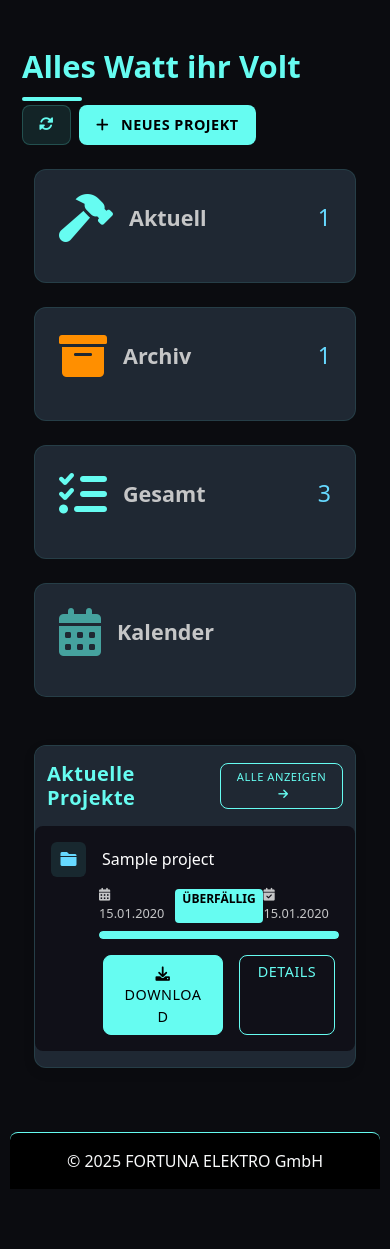
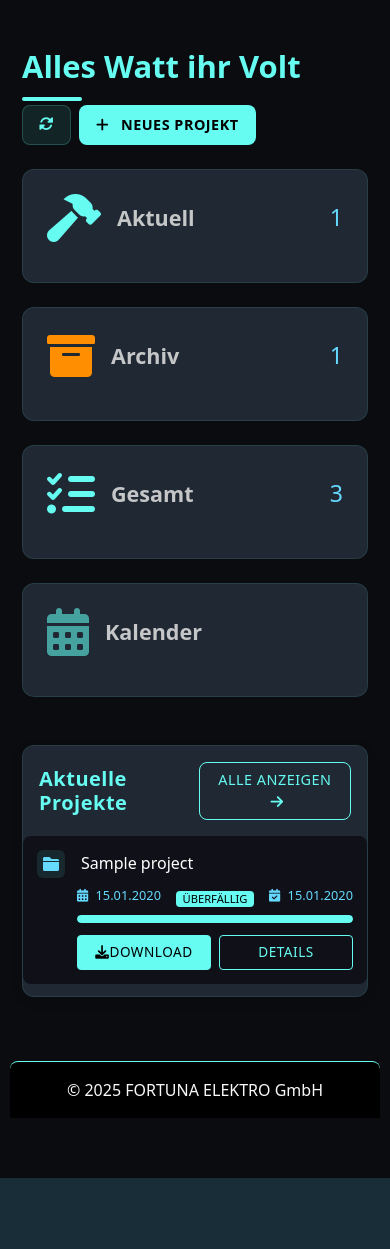
Before and after one commit to Lightmaker777/FORTUNA_ELECTRO, a Flask app: template app/templates/dashboard/index.html in a window 390 px wide. Shown: the part 68-1317 px from the top of the page. After the commit the page ends 1246 px from the top, so only its background shows below. Run offline with Flask 3, Linux system fonts and the light colour scheme; tables that the repository leaves empty hold one stand-in row (values such as "Sample post"); the template is opened without the code that fills it: values that come from a table or form of the project are taken from there, most other values are stand-ins (such as "Sample title", 1, 10 or a date in 2020).

Commit message:
mobile responsive update

```diff
--- a/app/templates/dashboard/index.html
+++ b/app/templates/dashboard/index.html
@@ -558,7 +558,7 @@
 
 <style>
 
-/* Responsive styling for Aktuelle Projekte */
+/* Improved Mobile Responsive Styling */
 
 /* Base improvements for the project table */
 .table-responsive {
@@ -568,11 +568,12 @@
     border-radius: var(--border-radius-md);
 }
 
+/* Project Cards for Mobile */
 .project-card-mobile {
-    padding: 1rem;
+    padding: 0.875rem;
     background-color: #101018;
     border-radius: 0.5rem;
-    margin-bottom: 1rem;
+    margin-bottom: 0.75rem;
 }
 
 /* Project header (name and icon) */
@@ -582,203 +583,182 @@
     margin-bottom: 0.5rem;
 }
 
+.project-card-header .project-icon {
+    width: 28px;
+    height: 28px;
+    min-width: 28px;
+    margin-right: 0.75rem;
+}
+
 .project-card-body {
-    padding-left: 3rem; /* Align with the icon */
-}
-
+    padding-left: 2.5rem; /* Align with the icon */
+}
+
+/* Improved date display */
 .project-meta {
     display: flex;
     justify-content: space-between;
-    margin-bottom: 0.5rem;
-    font-size: 0.85rem;
-}
-
+    margin-bottom: 0.4rem;
+    font-size: 0.8rem;
+}
+
+/* Refined progress bars */
+.project-card .progress-container,
+.mobile-progress-container {
+    height: 4px;
+    margin: 0.5rem 0;
+    position: relative;
+    width: 100%;
+    background-color: rgba(102, 252, 241, 0.15);
+    border-radius: 2px;
+}
+
+.project-card .progress-bar,
+.mobile-progress-bar {
+    height: 4px;
+    background-color: #66FCF1;
+    border-radius: 2px;
+}
+
+/* Compact and cleaner countdown badges */
+.verbleibende-zeit-badge,
+.mobile-countdown {
+    display: inline-block;
+    font-size: 0.7rem;
+    padding: 0.15rem 0.4rem;
+    border-radius: 4px;
+    font-weight: 500;
+    text-align: center;
+    background-color: #66FCF1;
+    color: #000;
+    margin-top: 0.3rem;
+}
+
+/* Buttons with exact 50/50 split */
 .project-actions {
     display: flex;
-    justify-content: flex-end;
     gap: 0.5rem;
-    margin-top: 0.75rem;
-}
-
-/* Progress bar container */
-.project-card .progress-container {
-    position: relative;
-    margin-bottom: 16px;
+    margin-top: 0.6rem;
     width: 100%;
 }
 
-/* Days remaining indicator */
-.project-card .progress-container .days-remaining {
-    position: absolute;
-    top: -18px;
-    left: 50%;
-    transform: translateX(-50%);
-    z-index: 1;
-}
-.mobile-progress-container {
-    margin: 0.5rem 0;
-}
-.mobile-countdown {
-    margin-top: 0.25rem;
-    background-color:  #66FCF1;
-    color: black;
-}
-.project-actions .btn {
-    flex: 1;
-    margin: 0 0.25rem;
-}
-
-.w-48 {
-    width: 50%;
-}
-/* Full-width progress bar */
-.project-card .progress-bar {
-    width: 100%;
-    height: 6px;
-    border-radius: 3px;
-    overflow: hidden;
-}
-
-/* Common improvements */
-.aktuelle-projekte .table td {
-    padding: 0.75rem; /* Slightly reduce padding */
-    vertical-align: middle;
-}
-
-/* Fix table stripe colors */
-.aktuelle-projekte .table tbody tr:nth-child(odd) td {
-    background-color: var(--primary);
-}
-
-.aktuelle-projekte .table tbody tr:nth-child(even) td {
-    background-color: var(--primary-light);
-}
-
-/* Better spacing for action buttons */
-.btn-sm {
-    padding: 0.25rem 0.5rem;
-    font-size: 0.75rem;
-}
-
-/* Compact view for small screens */
-@media (max-width: 767.98px) {
-    /* Hide regular table and show card layout */
-    .aktuelle-projekte .table-responsive {
-        display: none;
-    }
-
-    .project-card-mobile {
-        display: block;
-    }
-
-    /* Adjust header spacing */
-    .aktuelle-projekte .card-header {
-        padding: 0.75rem;
-    }
-
-    /* Smaller, more compact buttons */
-    .btn-sm {
-        padding: 0.2rem 0.4rem;
-        font-size: 0.7rem;
-    }
-
-    /* Make sure all icons have consistent size */
-    .project-icon {
-        width: 35px;
-        height: 35px;
-        min-width: 35px;
-    }
-
-    /* Improve the 'Alle anzeigen' button */
-    .btn-outline-primary {
-        padding: 0.3rem 0.6rem;
-    }
-}
-
-/* Medium screens: show more compact table */
-@media (min-width: 768px) and (max-width: 991.98px) {
-    .aktuelle-projekte .table th,
-    .aktuelle-projekte .table td {
-        padding: 0.5rem;
-    }
-
-    /* More compact buttons */
-    .btn-sm {
-        padding: 0.25rem 0.4rem;
-        font-size: 0.75rem;
-    }
-
-    .project-icon {
-        width: 40px;
-        height: 40px;
-    }
-}
-
-/* Fix for scrollbar issue on some mobile browsers */
-.row {
-    margin-right: 0;
-    margin-left: 0;
-}
-
-/* Timeline badges with better contrast and sizing */
-.verbleibende-zeit-badge {
-    display: inline-block;
-    font-size: 0.75rem;
-    padding: 0.15rem 0.5rem;
-    border-radius: var(--border-radius-sm);
-    font-weight: 500;
-    text-align: center;
-    background-color: var(--accent);
-    color: var(--primary);
-}
-
-/* Small utility classes */
-.project-date {
-    color: var(--text-muted);
-    font-size: 0.8rem;
-}
-
-.remaining-time {
-    color: var(--accent);
-    font-weight: 500;
-}
-
-/* Fix for project listings table pagination */
-.pagination {
-    justify-content: center;
-    margin-top: 1rem;
-}
-
-.page-link {
-    background-color: var(--primary-light);
-    border-color: var(--accent);
-    color: var(--accent);
-}
-
-.page-link:hover {
-    background-color: var(--accent);
-    color: var(--primary);
-}
-
-.page-item.active .page-link {
-    background-color: var(--accent);
-    border-color: var(--accent);
-    color: var(--primary);
-}
-/* Project action buttons layout */
-.project-card .project-actions {
-    display: flex;
-    gap: 10px;
-    margin-top: 16px;
-}
-
-/* Make buttons equal width */
-.project-card .project-actions .btn,
-.project-card .project-actions a {
-    flex: 1;
+.project-actions .btn,
+.btn-download,
+.btn-details {
+    padding: 0.4rem;
+    font-size: 0.85rem;
+    border-radius: 4px;
+    min-height: 32px;
     display: flex;
     align-items: center;
     justify-content: center;
+    width: 50%; /* Exact 50% width */
+    box-sizing: border-box;
+}
+
+.btn-download {
+    background-color: #66FCF1;
+    color: #000;
+}
+
+.btn-details {
+    border: 1px solid #66FCF1;
+    color: #66FCF1;
+    background-color: transparent;
+}
+
+/* Fix for button icons alignment */
+.btn-download svg,
+.btn-details svg {
+    margin-right: 0.25rem;
+    width: 16px;
+    height: 16px;
+}
+
+/* Media queries for different screen sizes */
+@media (max-width: 374px) {
+    /* Extra small phones */
+    .project-card-mobile {
+        padding: 0.75rem;
+    }
+
+    .project-actions .btn {
+        font-size: 0.75rem;
+        padding: 0.35rem;
+        min-height: 30px;
+    }
+
+    .project-card-header .project-name {
+        font-size: 0.95rem;
+    }
+}
+
+@media (min-width: 375px) and (max-width: 767.98px) {
+    /* Standard mobile phones */
+    .project-actions .btn {
+        padding: 0.4rem;
+        font-size: 0.85rem;
+    }
+}
+
+/* Table view for larger screens */
+@media (min-width: 768px) {
+    .project-card-mobile {
+        display: none;
+    }
+
+    .aktuelle-projekte .table-responsive {
+        display: block;
+    }
+
+    /* Table styling refinements */
+    .aktuelle-projekte .table th,
+    .aktuelle-projekte .table td {
+        padding: 0.75rem;
+        vertical-align: middle;
+        background-color: #101018; /* Ensure dark background for table cells */
+    }
+
+    .aktuelle-projekte .table tbody tr:nth-child(odd) td {
+        background-color: #1A1A24; /* Darker striped rows */
+    }
+
+    .aktuelle-projekte .table tbody tr:nth-child(even) td {
+        background-color: #101018; /* Maintain dark theme */
+    }
+
+    /* Progress bar in table view */
+    .verbleibende-zeit-badge {
+        font-size: 0.75rem;
+    }
+
+    /* Ensure download and details buttons maintain dark theme */
+    .btn-download {
+        background-color: #66FCF1;
+        color: #000;
+    }
+
+    .btn-details {
+        border: 1px solid #66FCF1;
+        color: #66FCF1;
+        background-color: transparent;
+    }
+}
+
+/* Ensure download and details buttons are exactly 50/50 split */
+.project-card .btn-download,
+.project-card .btn-details {
+    width: 50%;
+    white-space: nowrap;
+    flex: 0 0 auto; /* Prevent flex from overriding width */
+}
+
+/* Improved days remaining display */
+.days-remaining {
+    position: relative;
+    z-index: 1;
+    font-size: 0.7rem;
+    margin-bottom: 0.2rem;
 }
 
 
```
